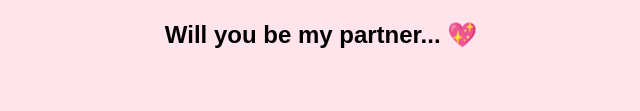
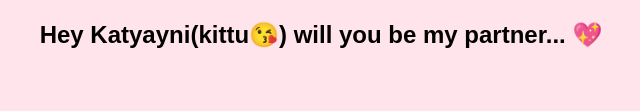
Before and after one commit to payashrajput/proposal, a plain HTML site: page index.html in a window 1280 px wide. Shown: the part 248-359 px from the top of the page, without its empty margins (319-959 px from the left). Drawn offline with nearby package versions, Linux system fonts and the light colour scheme.

Commit message:
Update index.html

```diff
--- a/index.html
+++ b/index.html
@@ -67,7 +67,7 @@
 <body>
   <img src="https://th.bing.com/th/id/R.68ca7ee5bee024205d6c5ced2acdc5f4?rik=hCQXRAONJGb4Gw&riu=http%3a%2f%2fgetwallpapers.com%2fwallpaper%2ffull%2f6%2fe%2f1%2f952521-beautiful-cute-teddy-bear-wallpaper-1920x1524.jpg&ehk=BVXqcAGG5rfKbGrQUl9KpgAYlhkWLB7GadeSG3HnRXE%3d&risl=&pid=ImgRaw&r=0">
 
-  <h3>Will you be my partner... 💖</h3>
+  <h3>Hey Katyayni(kittu😘) will you be my partner... 💖</h3>
 
   <button id="yes">Yes</button>
   <button id="no">No</button>
```
